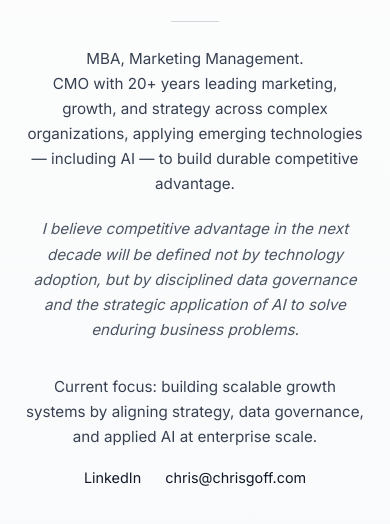
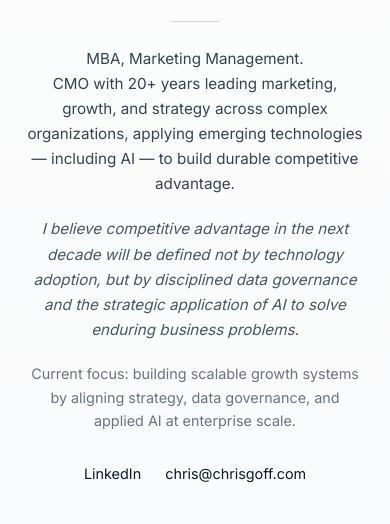
Before and after one commit to FamilyAccount2025/breakout, a website: page public/index.html in a window 390 px wide. Shown: the part 492-1016 px from the top of the page. Drawn offline with nearby package versions, Linux system fonts and the light colour scheme.

Commit message:
Update styles.css

```diff
--- a/public/styles.css
+++ b/public/styles.css
@@ -76,6 +76,13 @@ p {
   font-size: 0.95rem;
   font-style: italic;
   color: #4b5563;
+  max-width: 480px;
+}
+
+/* Current focus signal */
+.focus {
+  font-size: 0.9rem;
+  color: #6b7280;
   max-width: 480px;
   margin-bottom: 32px;
 }
@@ -191,7 +198,8 @@ p {
     font-size: 0.95rem;
   }
 
-  .thought {
+  .thought,
+  .focus {
     margin-left: auto;
     margin-right: auto;
   }
```
